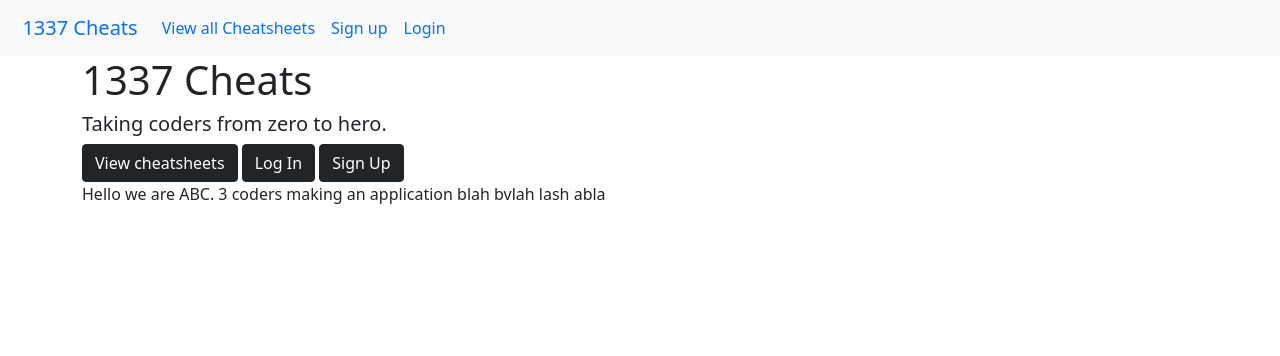
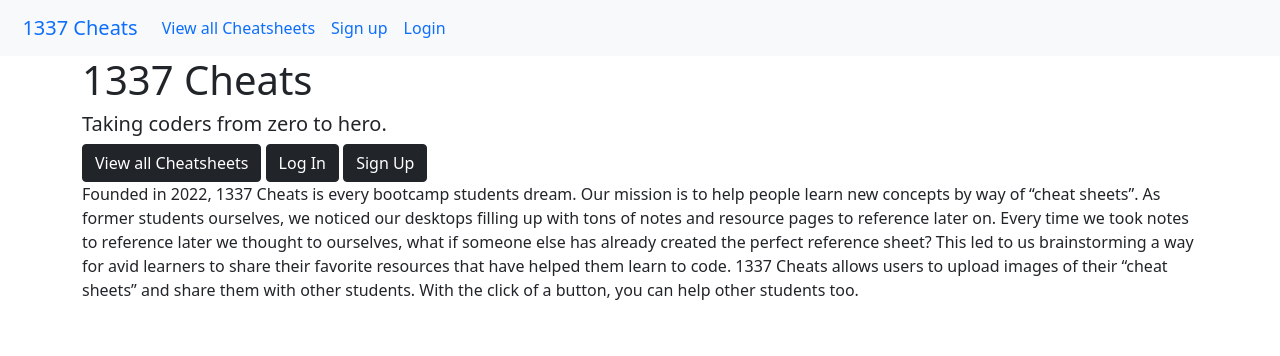
Before and after one commit to allenaxie/1337-cheats, a Django app: page / in a window 1280 px wide. Shown: the top 356 px of the page. Run offline with Django 3.2, Linux system fonts and the light colour scheme.

Commit message:
ReadMe and Home Page Update

```diff
--- a/cheats/main_app/templates/home.html
+++ b/cheats/main_app/templates/home.html
@@ -12,13 +12,19 @@
 <body>
     <h1>1337 Cheats</h1>
     <h5>Taking coders from zero to hero.</h5>
-    <a type="submit" class="btn btn-dark" >View cheatsheets</a>
+
+    <a class="btn btn-dark" href="{% url 'cheatsheets_index' %}">View all Cheatsheets</a>
+
+
+
+
+
     {% if user.is_authenticated != True %}
     <a type="submit" class="btn btn-dark" href="{% url 'login' %}">Log In</a>
     <a type="submit" class="btn btn-dark" href="{% url 'signup' %}">Sign Up</a>
     {% endif %}
     <p>
-        Hello we are ABC. 3 coders making an application blah bvlah  lash abla
+        Founded in 2022, 1337 Cheats is every bootcamp students dream. Our mission is to help people learn new concepts by way of “cheat sheets”. As former students ourselves, we noticed our desktops filling up with tons of notes and resource pages to reference later on. Every time we took notes to reference later we thought to ourselves, what if someone else has already created the perfect reference sheet? This led to us brainstorming a way for avid learners to share their favorite resources that have helped them learn to code. 1337 Cheats allows users to upload images of their “cheat sheets” and share them with other students. With the click of a button, you can help other students too.
     </p>
 </body>
 </html>
```
Also changed, not shown: README.md.
